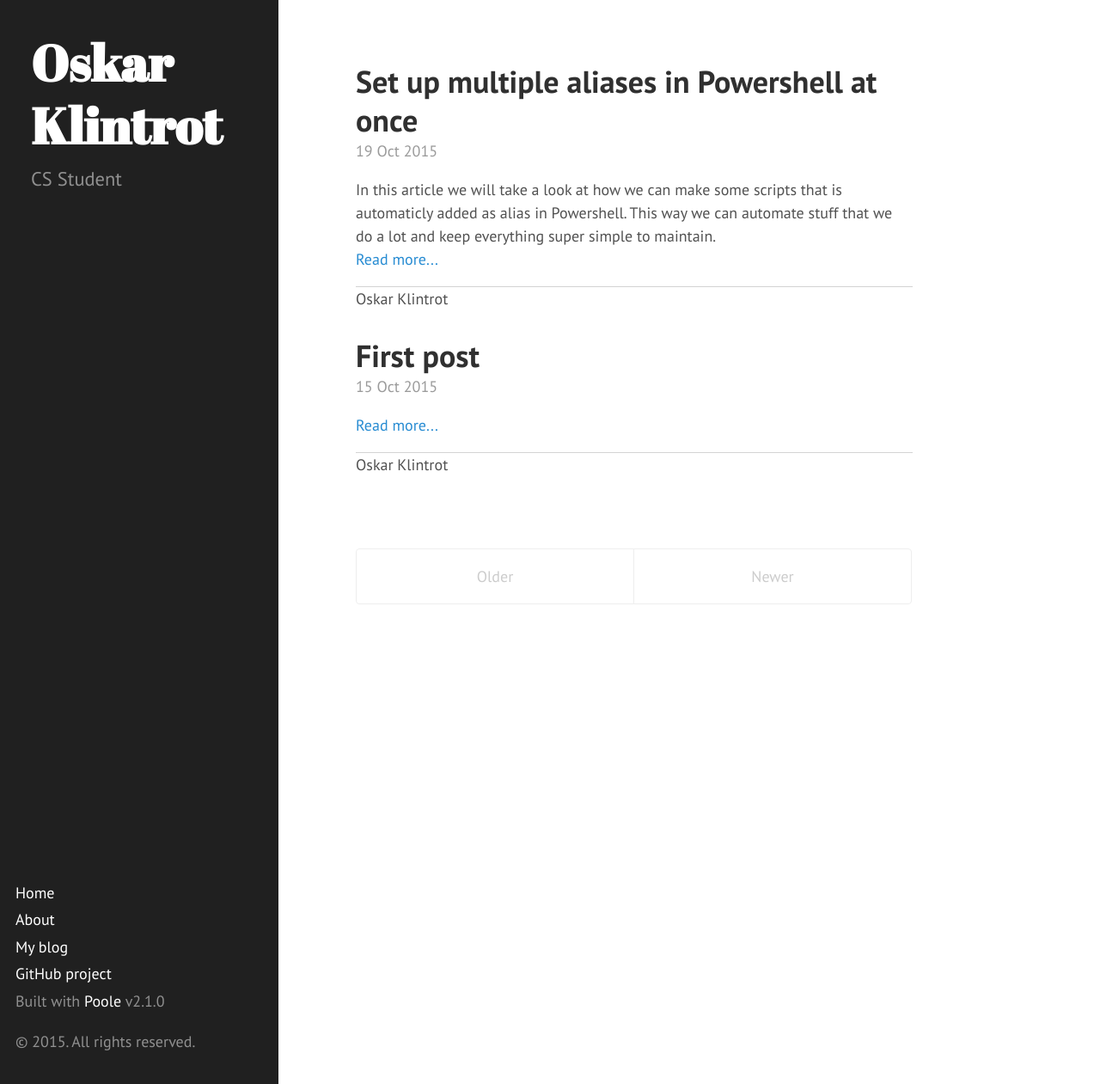
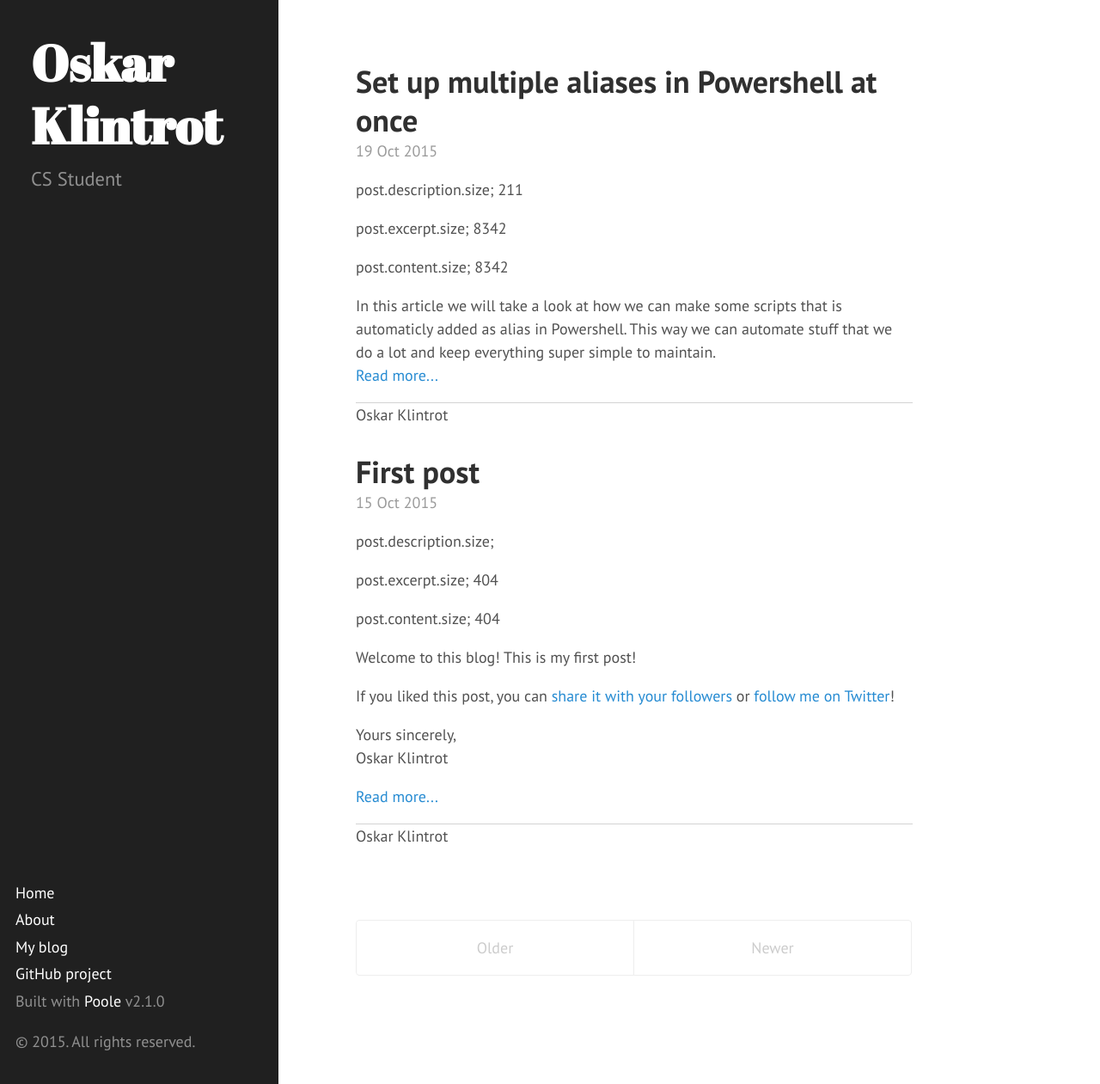
Before and after one commit to OskarKlintrotSkolarbeteWP14/2dv607.oskarklintrot.se, a Jekyll site: the page built from blog/index.html, in a window 1280 px wide and 1261 px high. Shown: the whole window at 86% size. Built offline with Jekyll 4.4.1, drawn with Linux system fonts in a browser that asks for light colours; Markdown is read by kramdown in place of the engine named in the settings; the list of posts is cut into pages by our own code.

Commit message:
Update index.html

```diff
--- a/blog/index.html
+++ b/blog/index.html
@@ -14,10 +14,17 @@ title: Home
 
     <span class="post-date">{{ post.date | date_to_string }}</span>
 
-    {% if post.description != "" %}
+    <p>post.description.size; {{ post.description.size }}</p>
+    <p>post.excerpt.size; {{ post.excerpt.size }}</p>
+    <p>post.content.size; {{ post.content.size }}</p>
+
+    {% if post.description.size > 0 %}
       {{ post.description }}
       <p><a href="{{ post.url }}">Read more...</a></p>
-    {% elsif post.excerpt != "" %}
+    {% elsif post.excerpt.size > 0 %}
+      {{ post.excerpt }}
+      <p><a href="{{ post.url }}">Read more...</a></p>
+    {% elsif post.content.size > 100 %}
       {{ post.excerpt }}
       <p><a href="{{ post.url }}">Read more...</a></p>
     {% else %}
```
